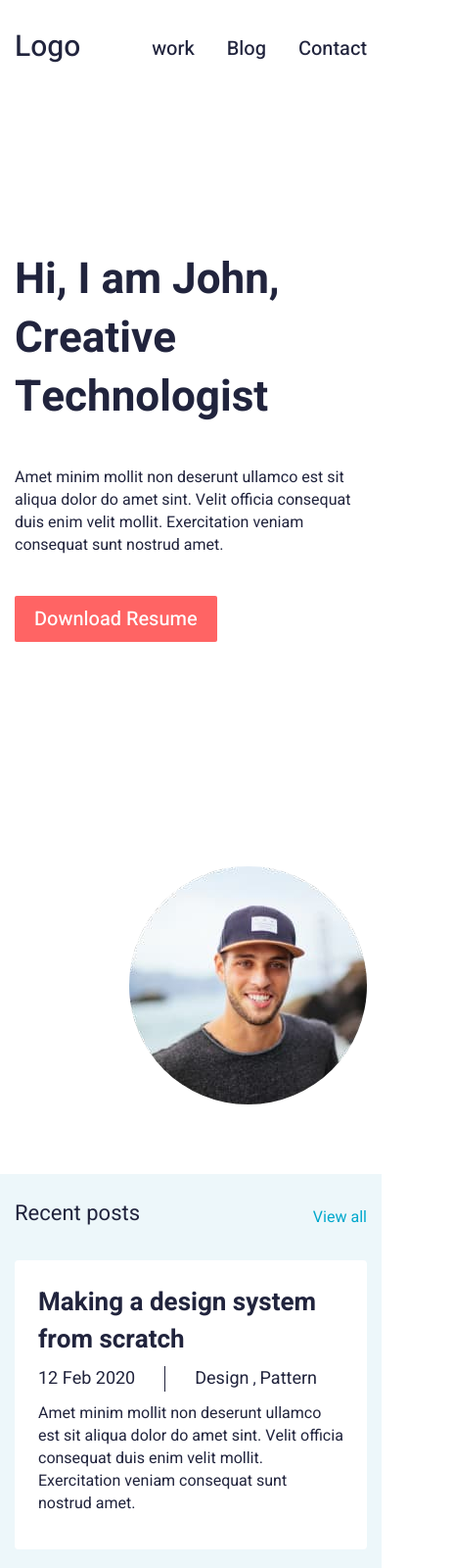
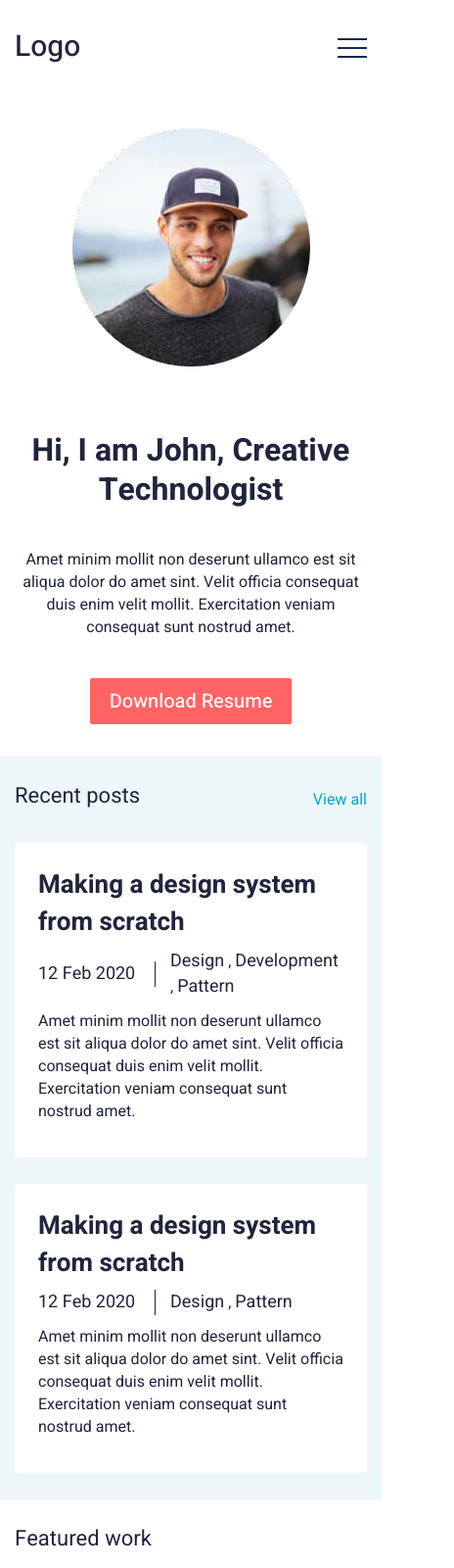
Before and after one commit to ValentinGor/porfolio, a plain HTML site: page index.html in a window 390 px wide. Shown: the top 1600 px of the page at 98% size, 464 px wide, since content can reach past the window. Drawn offline with nearby package versions, Linux system fonts and the light colour scheme; files whose address does not match are found by name.

Commit message:
Добавитл адаптив.

```diff
--- a/css/main.css
+++ b/css/main.css
@@ -110,6 +110,69 @@ html body {
 
     color: var(--main-color);
     text-decoration: none;
+}
+
+.mobile__menu {
+    display: none;
+
+    justify-content: center;
+    align-items: center;
+
+    width: 30px;
+    height: 30px;
+}
+
+.mobile__menu a {
+    position: relative;
+
+    width: 30px;
+    height: 30px;
+
+    display: flex;
+    flex-direction: column;
+    justify-content: center;
+    align-items: center;
+}
+
+.mobile__menu a span:nth-child(1){
+    width: 30px;
+    height: 2px;
+    display: block;
+    background: var(--darck-color);
+    transition: ease 300ms;
+}
+
+.mobile__menu a.active span:nth-child(1){
+    transform: rotate(45deg);
+    position: absolute;
+    transition: ease 300ms;
+}
+
+
+.mobile__menu a span:nth-child(2){
+    width: 30px;
+    height: 2px;
+    display: block;
+    background: var(--darck-color);
+    margin: 7px 0;
+}
+
+.mobile__menu a.active span:nth-child(2){
+    opacity: 0;
+}
+
+.mobile__menu a span:nth-child(3){
+    width: 30px;
+    height: 2px;
+    display: block;
+    background: var(--darck-color);
+    transition: ease 300ms;
+}
+
+.mobile__menu a.active span:nth-child(3){
+    transform: rotate(-45deg);
+    position: absolute;
+    transition: ease 300ms;
 }
 
 .main__info{
@@ -342,5 +405,37 @@ html body {
 
 footer {
     padding: 51px 0 51px;
+}
 
+.social {
+    display: flex;
+    justify-content: center;
+    align-items: center;
 }
+
+.social__link {
+    margin: 0 18px;
+}
+
+.social__link a {
+    font-size: 30px;
+    color: var(--main-color);
+    text-decoration: none;
+    transition: ease 300ms;
+}
+
+.social__link a:hover {
+    color: var(--link-color);
+    transition: ease 300ms;
+}
+
+.copyright {
+    font-style: normal;
+    font-weight: normal;
+    font-size: 14px;
+    line-height: 21px;
+    text-align: center;
+
+    color: var(--darck-color);
+    margin-top: 26px;
+}
--- a/css/media.css
+++ b/css/media.css
@@ -0,0 +1,71 @@
+@media (max-width: 1199px) {
+    .articles__info_date-date {
+        padding-right: 15px;
+    }
+
+    .articles__info_date-tags {
+        padding-left: 15px;
+    }
+}
+
+@media (max-width: 991px) {
+    .top__line_menu {
+        display: none;
+    }
+
+    .mobile__menu {
+        display: flex;
+    }
+}
+
+@media (max-width: 767px) {
+    .main__info_img {
+        justify-content: center;
+    }
+
+    .main__info {
+        margin: 66px 0 33px;
+    }
+
+    .work__info {
+        flex-direction: column;
+    }
+
+    .work__info_img {
+        margin-right: 0;
+        margin-bottom: 17px;
+    }
+}
+
+@media (max-width: 575px) {
+    .main__info {
+        margin: 33px 0 33px;
+    }
+
+    .work__info_img {
+        width: 100%;
+    }
+
+    .work__info_img img {
+        width: 100%;
+        min-width: 100%;
+    }
+
+    .articles__info_date-date {
+        min-width: 120px;
+    }
+    .main__info_head h1 {
+        font-size: 32px;
+        line-height: 40px;
+        text-align: center;
+    }
+
+    .main__info_slag {
+        text-align: center;
+    }
+
+    .main__info_link {
+        display: flex;
+        justify-content: center;
+    }
+}
--- a/index.html
+++ b/index.html
@@ -33,7 +33,7 @@
                     <div class="top__line_menu">
                         <ul>
                             <li>
-                                <a href="#">work</a>
+                                <a href="#">Work</a>
                             </li>
                             <li>
                                 <a href="#">Blog</a>
@@ -41,6 +41,13 @@
                             <li>
                                 <a href="#">Contact</a></li>
                         </ul>
+                    </div>
+                    <div class="mobile__menu">
+                        <a id="mobile_menu_toggle" href="#">
+                            <span></span>
+                            <span></span>
+                            <span></span>
+                        </a>
                     </div>
                 </div>
             </div>
@@ -50,7 +57,7 @@
 <section>
     <div class="container">
         <div class="row">
-            <div class="col-md-8">
+            <div class="col-lg-8 col-md-7 col-sm-12 order-sm-1 order-md-0 order-1">
                 <div class="main__info">
                     <div class="main__info_head">
                         <h1>
@@ -67,7 +74,7 @@
                     </div>
                 </div>
             </div>
-            <div class="col-md-4">
+            <div class="col-lg-4 col-md-5 col-sm-12 order-sm-0 order-md-1 order-0">
                 <div class="main__info">
                     <div class="main__info_img">
                         <img src="img/user.jpg" alt="img">
@@ -93,7 +100,7 @@
                         </div>
                     </div>
                 </div>
-                <div class="col-md-6">
+                <div class="col-lg-6 col-md-12  ">
                     <div class="articles">
                         <div class="articles__info">
                             <div class="articles__info_head">
@@ -106,6 +113,8 @@
                                 <div class="articles__info_date-tags">
                                     <a href="#">Design</a>
                                     ,
+                                    <a href="#">Development</a>
+                                    ,
                                     <a href="#">Pattern</a>
                                 </div>
                             </div>
@@ -117,7 +126,7 @@
                         </div>
                     </div>
                 </div>
-                <div class="col-md-6">
+                <div class="col-lg-6 col-md-12  ">
                     <div class="articles">
                         <div class="articles__info">
                             <div class="articles__info_head">
--- a/js/main.js
+++ b/js/main.js
@@ -0,0 +1,4 @@
+document.getElementById('mobile_menu_toggle').onclick = function (e){
+    e.preventDefault();
+    this.classList.toggle('active');
+}
```
